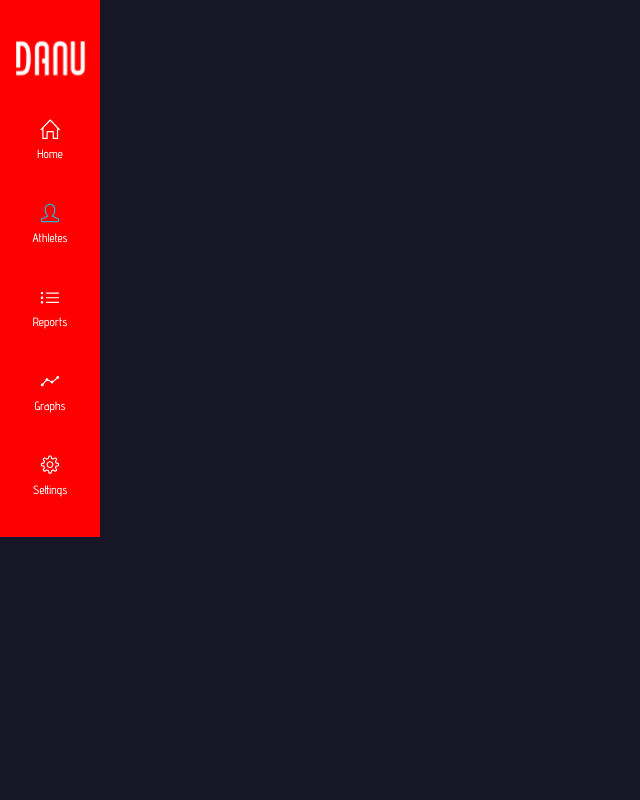
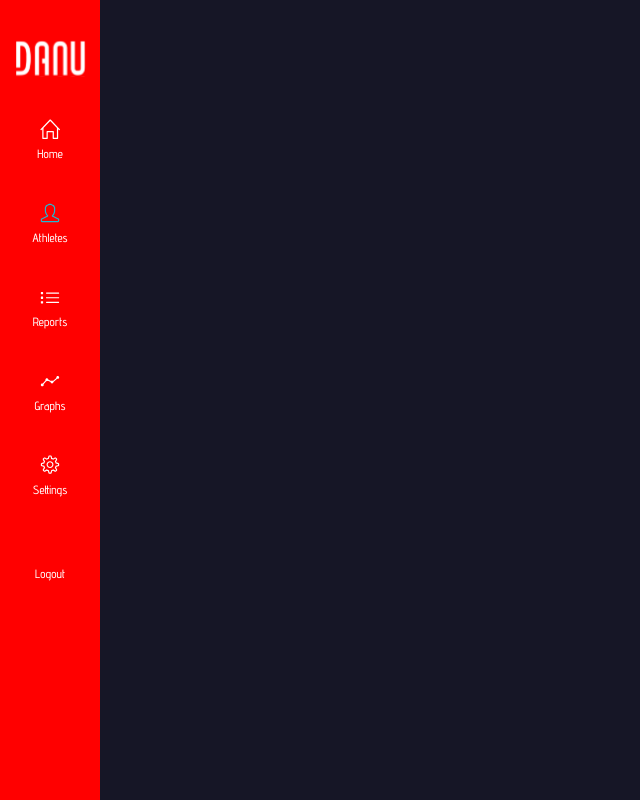
Before and after one commit to VladeanClaudiu/danu-react-web-challenge, a React (Vite) app in the folder danu-react-web-app/: page / in a window 1280 px wide. Both pictures are taken after a click on the button "Login". Shown: the whole page, without its empty margins (0-640 px from the left). Built offline with nearby package versions, Linux system fonts and the light colour scheme.

Commit message:
small css changes to navbar

```diff
--- a/danu-react-web-app/src/App.css
+++ b/danu-react-web-app/src/App.css
@@ -17,12 +17,12 @@ body {
 .dashboard-nav {
   background-color: red;
   width: 100px;
-  height: 100%;
+  height: 100vh;
   text-align: center;
   display: flex;
   flex-direction: column;
   align-items: center;
-  position: relative;
+  position: fixed;
 }
 
 .dashboard-nav > img {
@@ -42,6 +42,7 @@ body {
   padding-top: 30px;
 }
 
+/* individual icons for nav bar*/
 .nav-icon {
   background-repeat: no-repeat;
   background-position: center;
@@ -71,3 +72,9 @@ body {
 /* .nav-home-icon:hover {
   filter: invert(65%) sepia(33%) saturate(1147%) hue-rotate(143deg) brightness(91%) contrast(83%);
 } */
+
+.nav-logout-btn {
+  text-align: right;
+  color: white;
+  position: relative;
+}
--- a/danu-react-web-app/src/App.jsx
+++ b/danu-react-web-app/src/App.jsx
@@ -10,8 +10,8 @@ function App() {
   async function loginFunction(){
     await console.log("loggin in")
     await setTimeout(()=>{
+      console.log("logged in")
       setLoggedIn(prevValue => !prevValue)
-      console.log("logged in")
     },1000)
   }
 
@@ -26,7 +26,9 @@ function App() {
           <Link className='nav-icon reports-icon'>Reports</Link>
           <Link className='nav-icon graphs-icon'>Graphs</Link>
           <Link className='nav-icon settings-icon'>Settings</Link>
+          <a className='nav-logout-btn'>Logout</a>
         </nav>
+
       </div>
     )
   }
```
